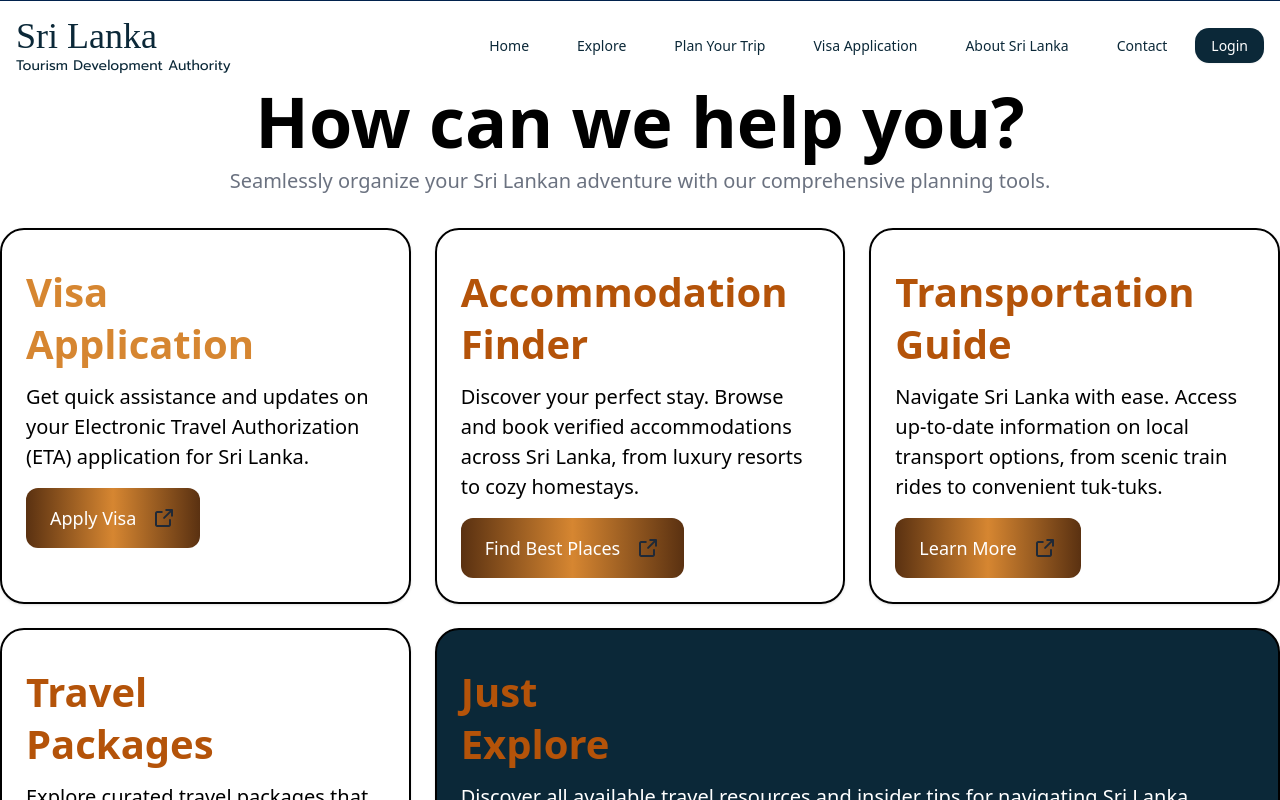
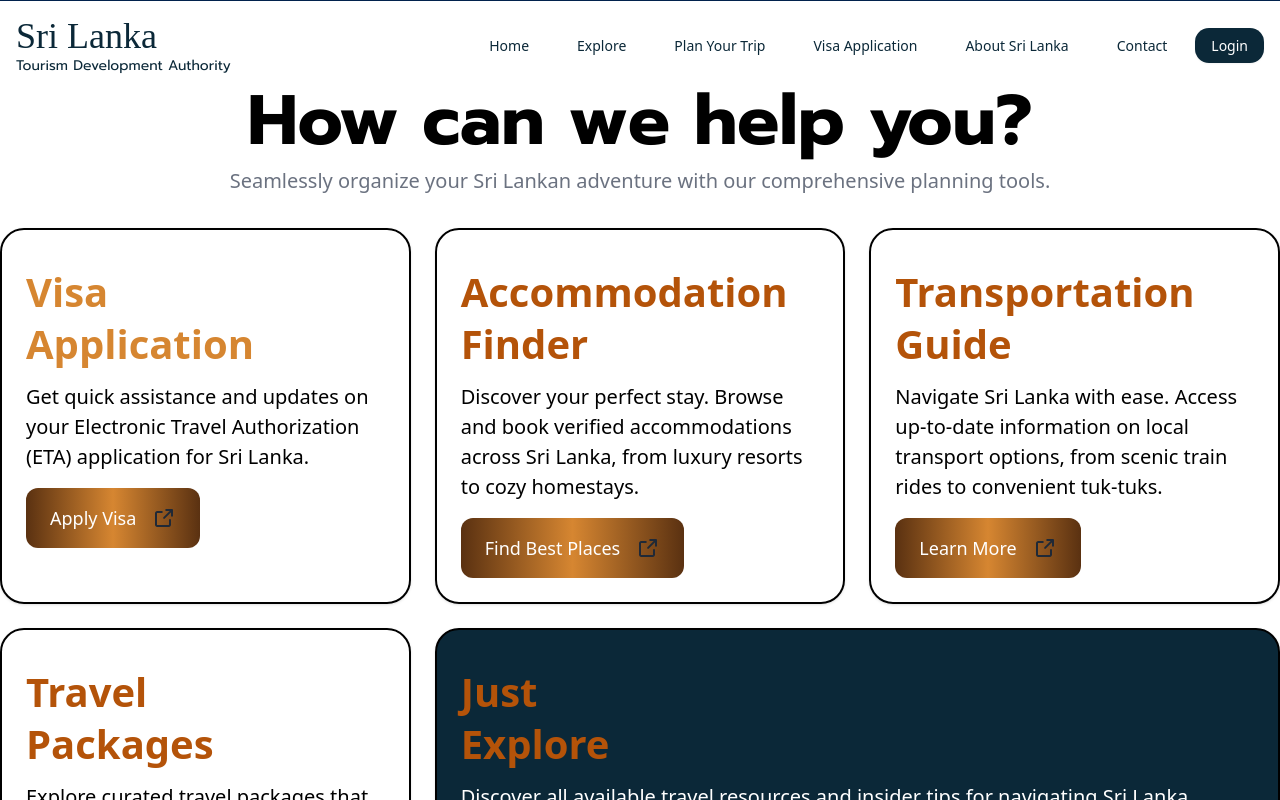
Before and after one commit to EnigmasRuh/Enigmas_SriLanka_TDA, a React (Vite) app in the folder Frontend/: page / in a window 1280 px wide. Shown: the top 800 px of the page. Built offline with nearby package versions, Linux system fonts and the light colour scheme; a web font is replaced by a local one.

Commit message:
small changers

```diff
--- a/Frontend/src/Pages/TravelerOnboarding/TravelerOnboarding.jsx
+++ b/Frontend/src/Pages/TravelerOnboarding/TravelerOnboarding.jsx
@@ -14,7 +14,7 @@ const TravelerOnboarding = () => {
 
             <section className="py-10 bg-white" style={{ marginTop: 60 }}>
                 <div className="container mx-auto text-center">
-                    <h1 className="text-4xl font-bold mb-2 font-prompt" style={{ fontSize: 70 }}>How can we help you?</h1>
+                    <h1 className="text-4xl font-bold mb-2 font-[Prompt] " style={{ fontSize: 70 }}>How can we help you?</h1>
                     <p className="text-gray-500 mb-8" style={{ fontSize: 20, marginTop: 25 }}>
                         Seamlessly organize your Sri Lankan adventure with our comprehensive planning tools.
                     </p>
```
